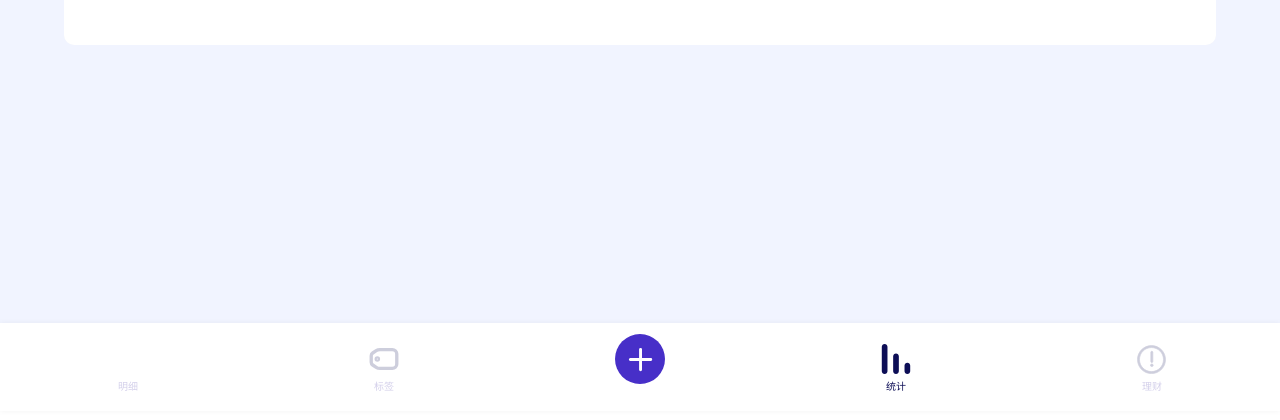
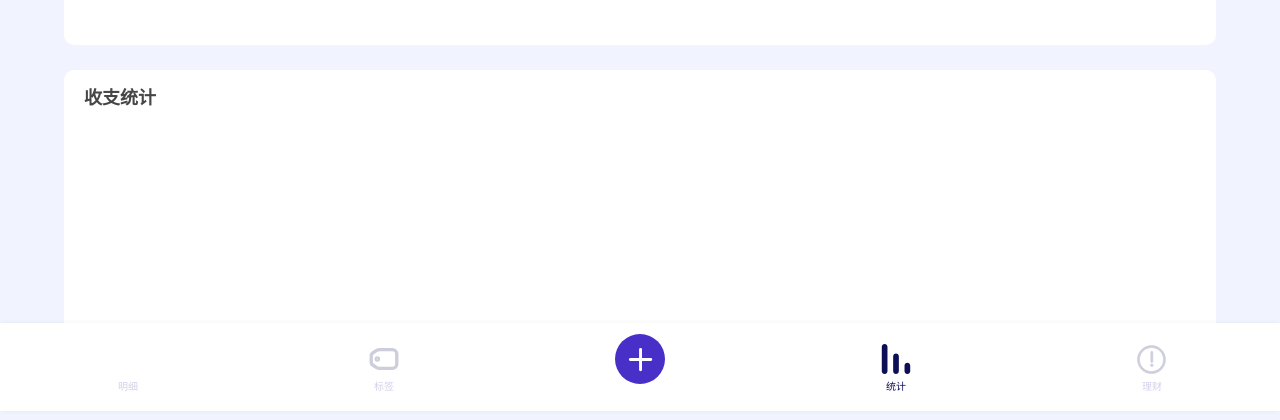
Before and after one commit to oSIBERIAo/Bookkeeping, a React app: page /#/statistics in a window 1280 px wide. Shown: the part 389-809 px from the top of the page. Built offline with nearby package versions, Linux system fonts and the light colour scheme.

Commit message:
修复 idMax 无限增长， 预留 200 id 为自定义 Tag

```diff
--- a/src/hooks/useTags.tsx
+++ b/src/hooks/useTags.tsx
@@ -3,17 +3,17 @@ import { createId } from "../lib/createId"
 import { useUpdate } from "./useUpdate"
 
 const defaultTags = [
-    { id: createId(), icon: "💰", name: "日常支出", category: "-" },
-    { id: createId(), icon: "🍕", name: "吃饭", category: "-" },
-    { id: createId(), icon: "💻", name: "电子消费", category: "-" },
-    { id: createId(), icon: "🚘", name: "出行", category: "-" },
-    { id: createId(), icon: "👚", name: "购物", category: "-" },
+    { id: 1, icon: "💰", name: "日常支出", category: "-" },
+    { id: 2, icon: "🍕", name: "吃饭", category: "-" },
+    { id: 3, icon: "💻", name: "电子消费", category: "-" },
+    { id: 4, icon: "🚘", name: "出行", category: "-" },
+    { id: 5, icon: "👚", name: "购物", category: "-" },
 
-    { id: createId(), icon: "💸", name: "日常收入", category: "+" },
-    { id: createId(), icon: "🧮", name: "理财", category: "+" },
-    { id: createId(), icon: "📈", name: "股票", category: "+" },
-    { id: createId(), icon: "🔖", name: "购物", category: "+" },
-    { id: createId(), icon: "🐟", name: "闲置出售", category: "+" },
+    { id: 101, icon: "💸", name: "日常收入", category: "+" },
+    { id: 102, icon: "🧮", name: "理财", category: "+" },
+    { id: 103, icon: "📈", name: "股票", category: "+" },
+    { id: 104, icon: "🔖", name: "购物", category: "+" },
+    { id: 105, icon: "🐟", name: "闲置出售", category: "+" },
 ]
 
 type Tag = { id: number; icon: string; name: string; category: string }[]
--- a/src/lib/createId.tsx
+++ b/src/lib/createId.tsx
@@ -1,4 +1,4 @@
-let id = parseInt(window.localStorage.getItem("idMax") || "0")
+let id = parseInt(window.localStorage.getItem("idMax") || "200")
 
 const createId = () => {
     id = id + 1
--- a/src/views/Statistics.tsx
+++ b/src/views/Statistics.tsx
@@ -106,6 +106,54 @@ const Statistics = () => {
             bottom: 40,
         },
     }
+    let option2 = {
+        title: {
+            text: "收支统计",
+            padding: 20, //标题内边距,
+            left: "left", //主副标题的水平位置
+            color: "#0D0E56",
+        },
+        xAxis: {
+            type: "category",
+            data: xAxisDate,
+            axisLabel: {
+                show: true,
+                color: "#B9BACE",
+            },
+            axisLine: {
+                show: false,
+                onZero: false,
+            },
+
+            axisTick: {
+                show: true,
+                lineStyle: {
+                    color: "#B9BACE",
+                },
+            },
+        },
+        yAxis: {
+            axisLabel: {
+                show: true,
+                color: "#B9BACE", //这里用参数代替了
+            },
+        },
+        series: [
+            {
+                data: seriesData,
+                type: "line",
+                smooth: true,
+                itemStyle: {
+                    color: "#472FC8",
+                },
+            },
+        ],
+        grid: {
+            left: "15%",
+            right: "20%",
+            bottom: 40,
+        },
+    }
 
     return (
         <Layout>
@@ -120,7 +168,12 @@ const Statistics = () => {
                     />
                     <ReactEcharts option={option}></ReactEcharts>
                 </div>
+                <br />
+                <ReactEcharts option={option2}></ReactEcharts>
             </Wrapper>
+            <br />
+            <br />
+            <br />
         </Layout>
     )
 }
```
